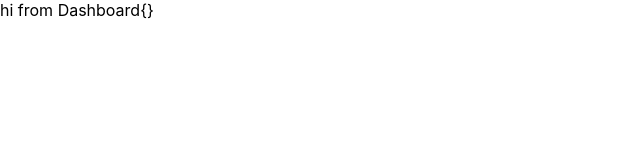
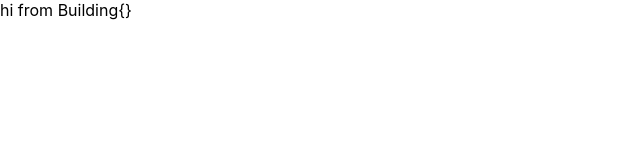
Before and after one commit to aswathpp97/test-next-js, a Next.js app: page /dashboard in a window 1280 px wide. Before the commit this address had no page. Shown: the top 160 px of the page, without its empty margins (0-640 px from the left). Built offline with nearby package versions, Linux system fonts and the light colour scheme.

Commit message:
Remove building dynamic page

```diff
--- a/src/pages/dashboard/index.tsx
+++ b/src/pages/dashboard/index.tsx
@@ -1,19 +1,14 @@
 import { useRouter } from "next/router";
-import { useEffect } from "react";
 
-const Dashboard = () => {
+const Building = () => {
   const router = useRouter();
-
-  useEffect(() => {
-    router.replace("/dashboard/1");
-  }, [router]);
 
   return (
     <div>
-      hi from Dashboard
+      hi from Building
       {JSON.stringify(router.query)}
     </div>
   );
 };
 
-export default Dashboard;
+export default Building;
```
